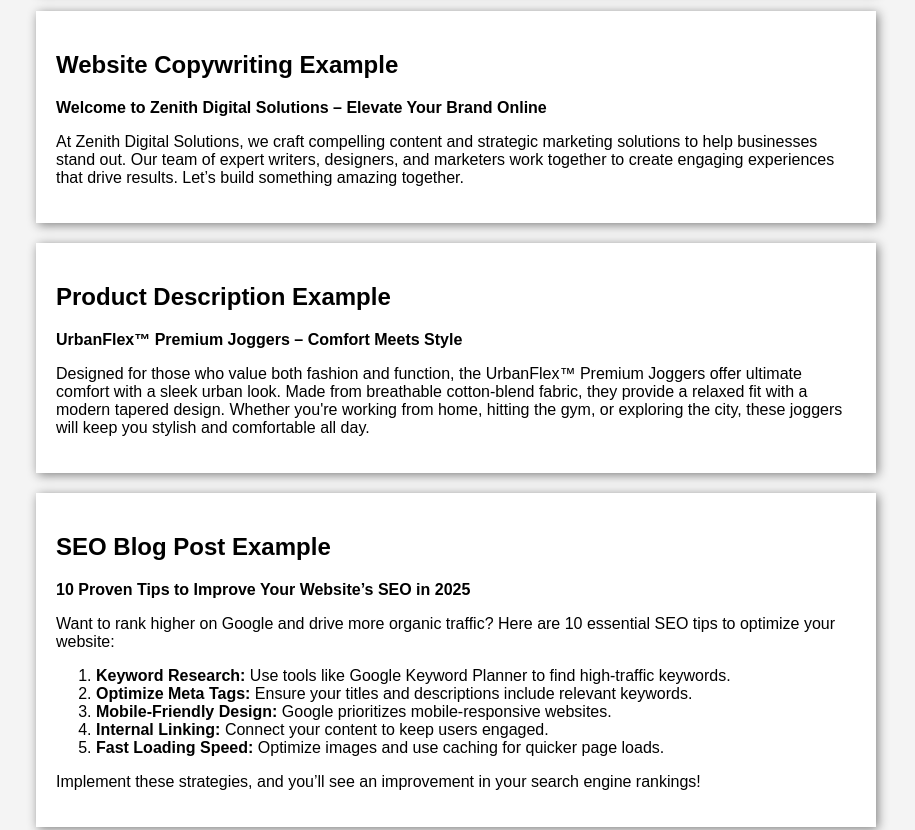
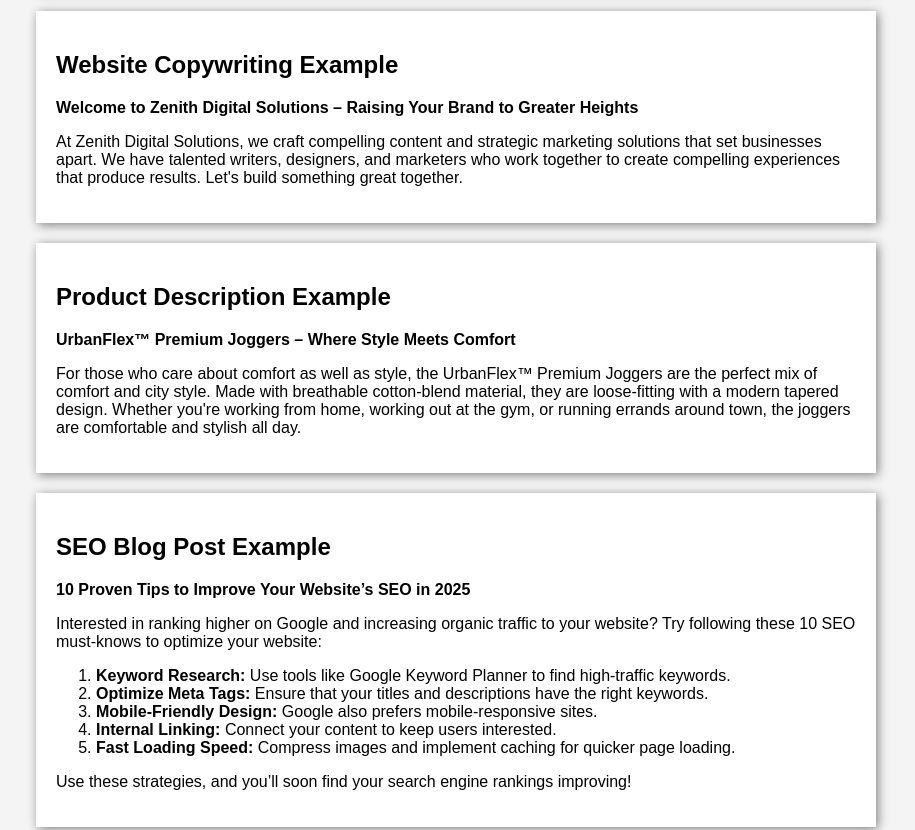
Before and after one commit to bonitopyrito/portfolio-website, a plain HTML site: page index.html in a window 1280 px wide. Shown: the part 840-1670 px from the top of the page, without its empty margins (184-1099 px from the left). Drawn offline with Linux system fonts and the light colour scheme.

Commit message:
Update index.html

```diff
--- a/index.html
+++ b/index.html
@@ -52,28 +52,28 @@
 
     <section id="website-copy">
         <h2>Website Copywriting Example</h2>
-        <p><strong>Welcome to Zenith Digital Solutions – Elevate Your Brand Online</strong></p>
-        <p>At Zenith Digital Solutions, we craft compelling content and strategic marketing solutions to help businesses stand out. Our team of expert writers, designers, and marketers work together to create engaging experiences that drive results. Let’s build something amazing together.</p>
+        <p><strong>Welcome to Zenith Digital Solutions – Raising Your Brand to Greater Heights</strong></p>
+        <p>At Zenith Digital Solutions, we craft compelling content and strategic marketing solutions that set businesses apart. We have talented writers, designers, and marketers who work together to create compelling experiences that produce results. Let's build something great together.</p>
     </section>
 
     <section id="product-description">
         <h2>Product Description Example</h2>
-        <p><strong>UrbanFlex™ Premium Joggers – Comfort Meets Style</strong></p>
-        <p>Designed for those who value both fashion and function, the UrbanFlex™ Premium Joggers offer ultimate comfort with a sleek urban look. Made from breathable cotton-blend fabric, they provide a relaxed fit with a modern tapered design. Whether you're working from home, hitting the gym, or exploring the city, these joggers will keep you stylish and comfortable all day.</p>
+        <p><strong>UrbanFlex™ Premium Joggers – Where Style Meets Comfort</strong></p>
+        <p>For those who care about comfort as well as style, the UrbanFlex™ Premium Joggers are the perfect mix of comfort and city style. Made with breathable cotton-blend material, they are loose-fitting with a modern tapered design. Whether you're working from home, working out at the gym, or running errands around town, the joggers are comfortable and stylish all day.</p>
     </section>
 
     <section id="seo-blog">
         <h2>SEO Blog Post Example</h2>
         <p><strong>10 Proven Tips to Improve Your Website’s SEO in 2025</strong></p>
-        <p>Want to rank higher on Google and drive more organic traffic? Here are 10 essential SEO tips to optimize your website:</p>
+        <p>Interested in ranking higher on Google and increasing organic traffic to your website? Try following these 10 SEO must-knows to optimize your website:</p>
         <ol>
             <li><strong>Keyword Research:</strong> Use tools like Google Keyword Planner to find high-traffic keywords.</li>
-            <li><strong>Optimize Meta Tags:</strong> Ensure your titles and descriptions include relevant keywords.</li>
-            <li><strong>Mobile-Friendly Design:</strong> Google prioritizes mobile-responsive websites.</li>
-            <li><strong>Internal Linking:</strong> Connect your content to keep users engaged.</li>
-            <li><strong>Fast Loading Speed:</strong> Optimize images and use caching for quicker page loads.</li>
+            <li><strong>Optimize Meta Tags:</strong> Ensure that your titles and descriptions have the right keywords.</li>
+            <li><strong>Mobile-Friendly Design:</strong> Google also prefers mobile-responsive sites.</li>
+            <li><strong>Internal Linking:</strong> Connect your content to keep users interested.</li>
+            <li><strong>Fast Loading Speed:</strong> Compress images and implement caching for quicker page loading.</li>
         </ol>
-        <p>Implement these strategies, and you’ll see an improvement in your search engine rankings!</p>
+        <p>Use these strategies, and you’ll soon find your search engine rankings improving!</p>
     </section>
 
     <section id="contact">
```
